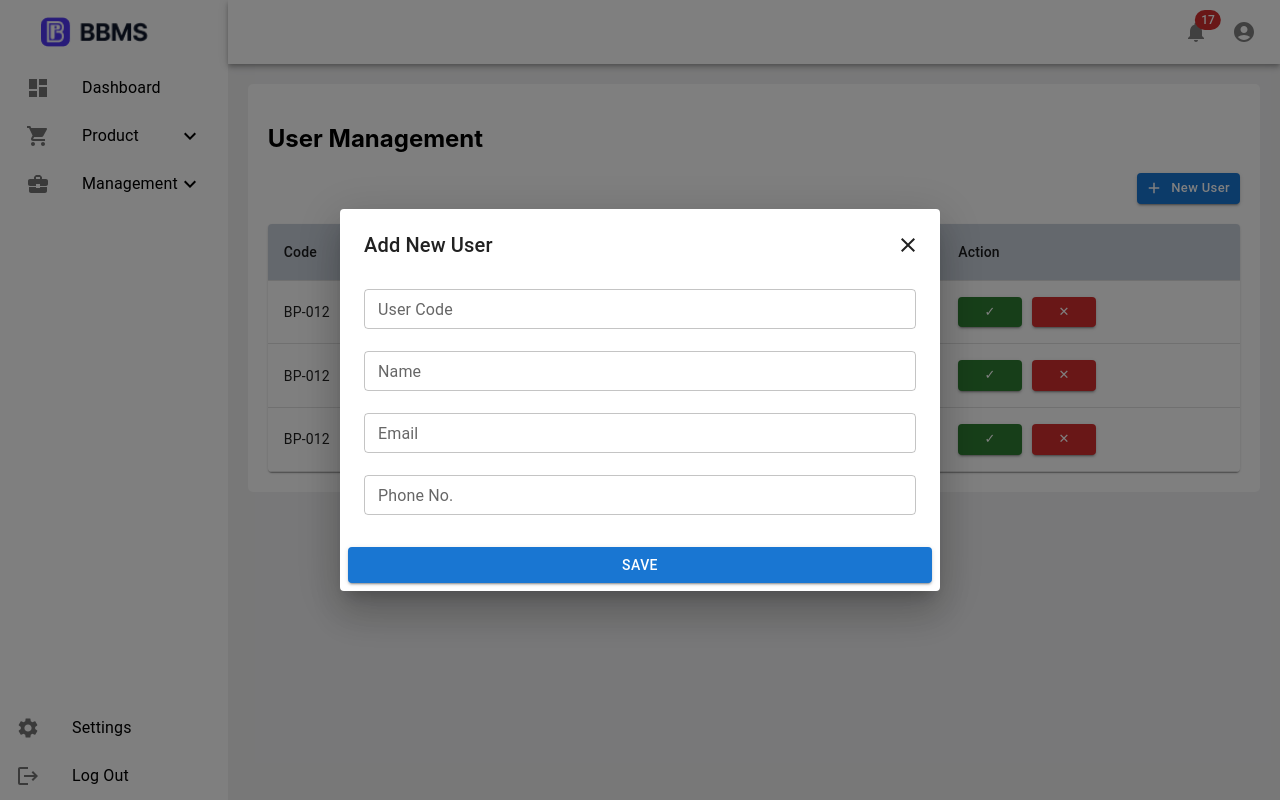
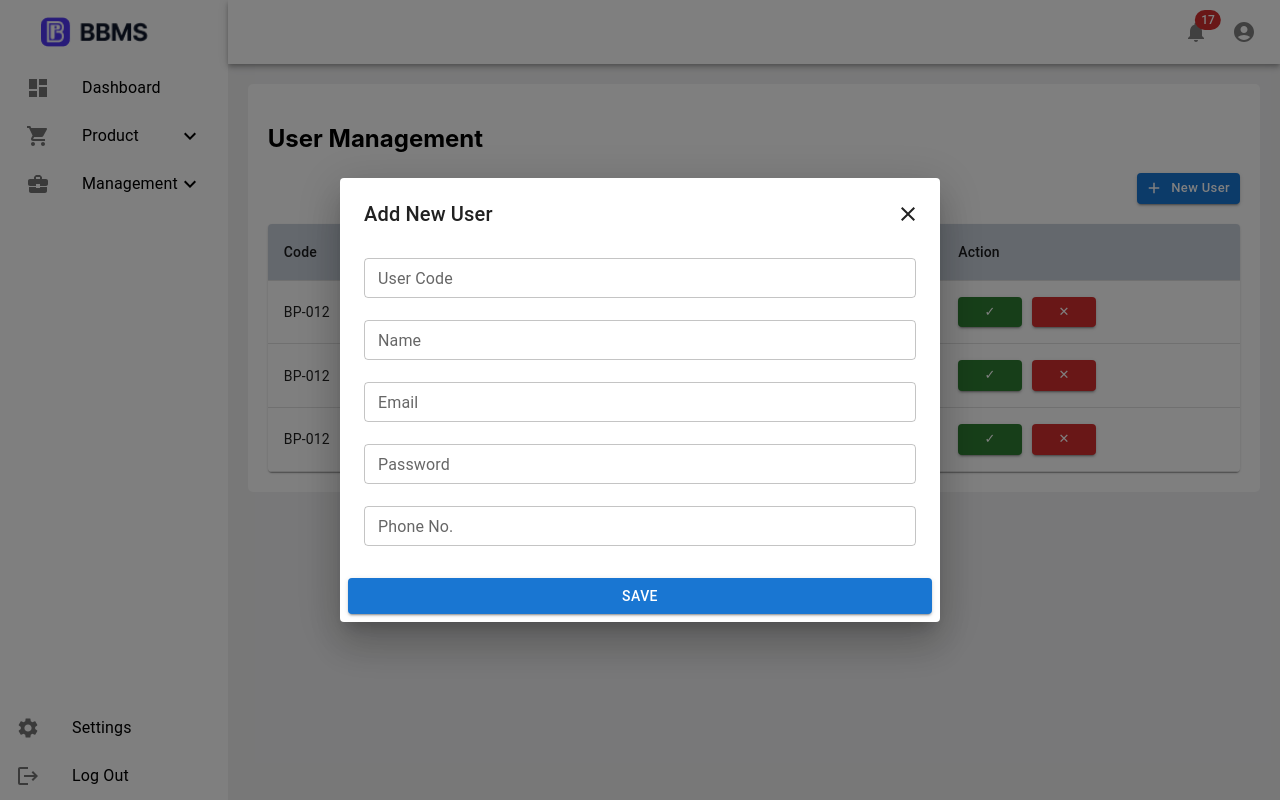
Before and after one commit to glitcchhh/Bpharma-front, a React (Create React App) app: page /management/user in a window 1280 px wide. Both pictures are taken after a click on the button "New User". Built offline with nearby package versions, Linux system fonts and the light colour scheme.

Commit message:
password field added in add user field

```diff
--- a/src/pages/UserManagement/component/NewUserModal.js
+++ b/src/pages/UserManagement/component/NewUserModal.js
@@ -1,5 +1,5 @@
 // src/components/NewUserModal.js
-import React from 'react';
+import React from "react";
 import {
   Dialog,
   DialogActions,
@@ -8,14 +8,20 @@ import {
   TextField,
   Button,
   Box,
-  IconButton
-} from '@mui/material';
-import CloseIcon from '@mui/icons-material/Close';
+  IconButton,
+} from "@mui/material";
+import CloseIcon from "@mui/icons-material/Close";
 
 const NewUserModal = ({ open, handleClose }) => {
   return (
     <Dialog open={open} onClose={handleClose} maxWidth="sm" fullWidth>
-      <DialogTitle sx={{ display: 'flex', justifyContent: 'space-between', alignItems: 'center' }}>
+      <DialogTitle
+        sx={{
+          display: "flex",
+          justifyContent: "space-between",
+          alignItems: "center",
+        }}
+      >
         Add New User
         <IconButton
           edge="end"
@@ -29,7 +35,7 @@ const NewUserModal = ({ open, handleClose }) => {
       <DialogContent>
         <Box
           component="form"
-          sx={{ display: 'flex', flexDirection: 'column', gap: '10px' }}
+          sx={{ display: "flex", flexDirection: "column", gap: "10px" }}
           noValidate
           autoComplete="off"
         >
@@ -66,6 +72,14 @@ const NewUserModal = ({ open, handleClose }) => {
           />
           <TextField
             margin="dense"
+            label="Password"
+            type="password"
+            fullWidth
+            autoComplete="off"
+            size="small"
+          />
+          <TextField
+            margin="dense"
             id="phone"
             label="Phone No."
             type="tel"
@@ -77,7 +91,12 @@ const NewUserModal = ({ open, handleClose }) => {
         </Box>
       </DialogContent>
       <DialogActions>
-        <Button onClick={handleClose} variant="contained" color="primary" fullWidth>
+        <Button
+          onClick={handleClose}
+          variant="contained"
+          color="primary"
+          fullWidth
+        >
           Save
         </Button>
       </DialogActions>
```
